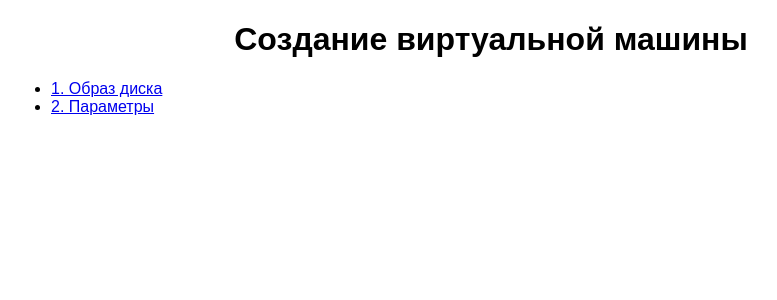
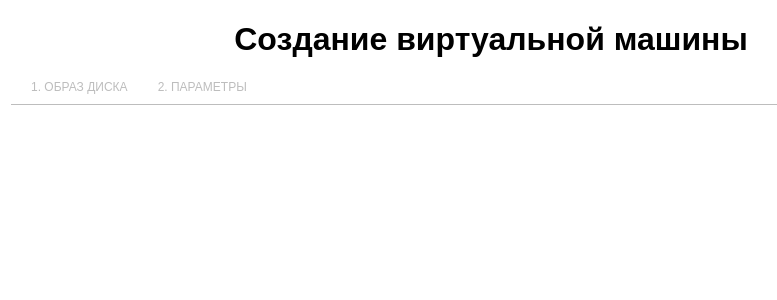
Before and after one commit to andrewosipov/croc, a React (Create React App) app: page / in a window 1280 px wide. Shown: the top 300 px of the page, without its empty margins (149-926 px from the left). Built offline with nearby package versions, Linux system fonts and the light colour scheme.

Commit message:
add a stepper

```diff
--- a/src/components/Stepper.js
+++ b/src/components/Stepper.js
@@ -1,15 +1,16 @@
 import React, {Component} from 'react';
 import {NavLink} from 'react-router-dom';
 import PropTypes from 'prop-types';
+import '../styles/Stepper.css';
 
 class Stepper extends Component {
     static propTypes = {};
 
     render() {
         return (
-            <ul className="stepper">
-               <li><NavLink to="/step1" activeClassName="active">1. Образ диска</NavLink></li>
-                <li><NavLink to="/step2" activeClassName="active">2. Параметры</NavLink></li>
+            <ul className="Stepper">
+              <li className="Stepper__list-item"><NavLink to="/step1" className="Stepper__link" activeClassName="Stepper__link--active">1. Образ диска</NavLink></li>
+              <li className="Stepper__list-item"><NavLink to="/step2" className="Stepper__link" activeClassName="Stepper__link--active">2. Параметры</NavLink></li>
             </ul>
         );
     }
--- /dev/null
+++ b/src/styles/Stepper.css
@@ -0,0 +1,26 @@
+.Stepper {
+    padding: 0 0 0 10px;
+    margin: 0;
+    display: flex;
+    flex-wrap: nowrap;
+    border-bottom: 1px solid #bdbdbd;
+}
+
+.Stepper__list-item {
+    list-style: none;
+    display: inline-flex;
+    padding: 0;
+    margin: 0 10px 0 0;
+}
+
+.Stepper__link {
+    text-decoration: none;
+    text-transform: uppercase;
+    color: #bdbdbd;
+    font-size: 12px;
+    padding: 0 10px 10px 10px;
+}
+
+.Stepper__link--active {
+    border-bottom: 2px solid #55bb73;
+}
```
